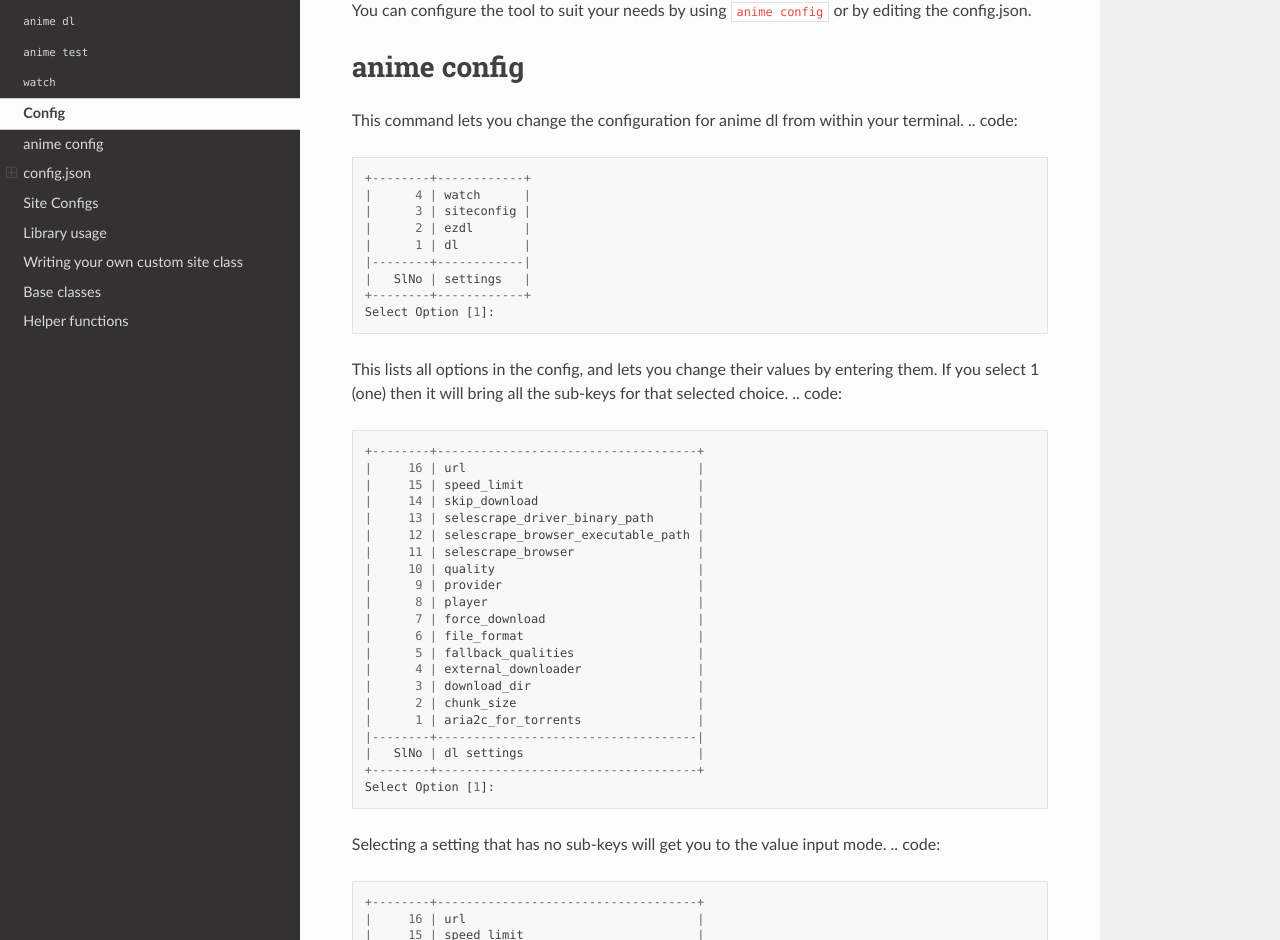
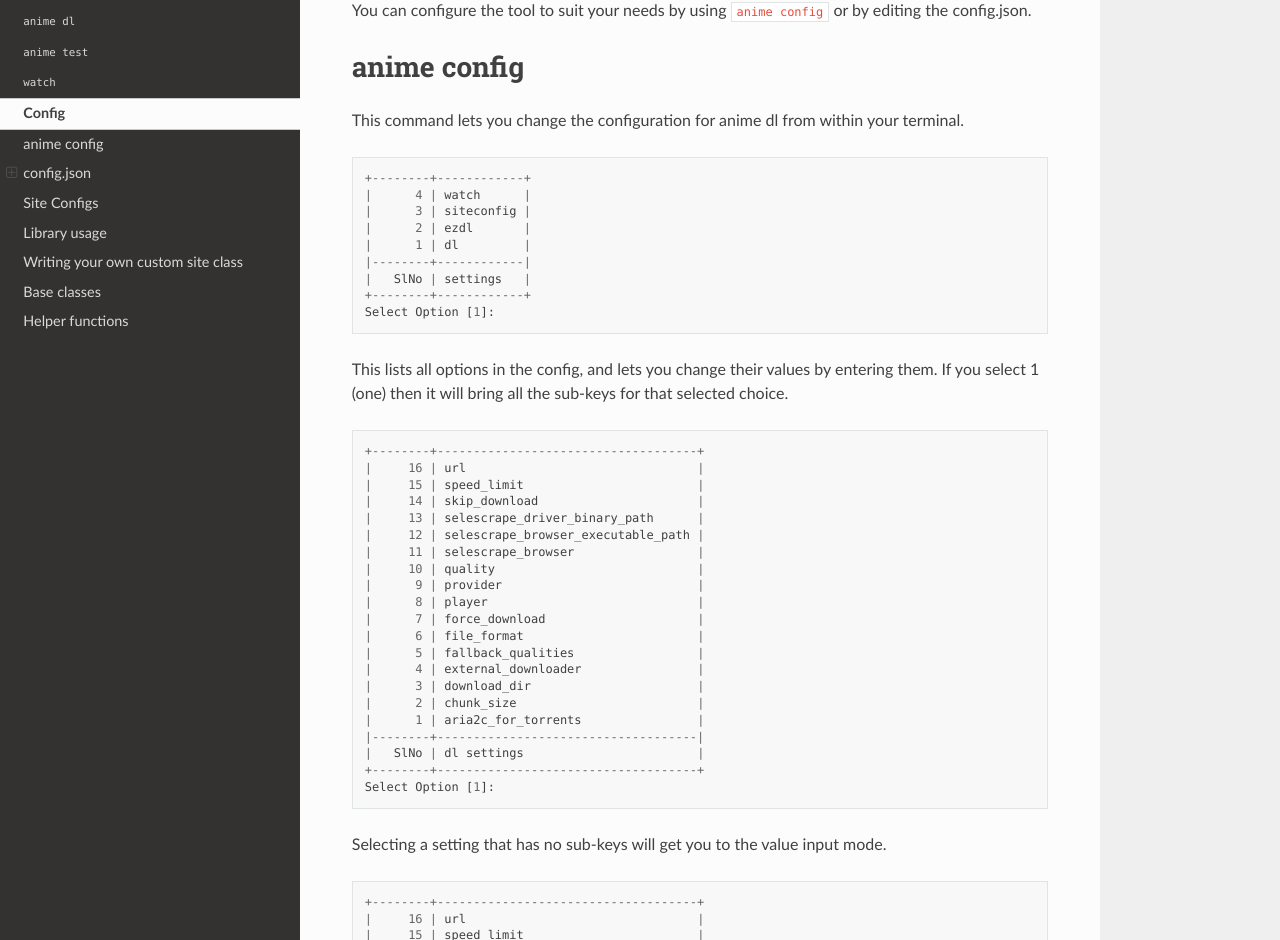
Before and after one commit to anime-dl/anime-downloader, a Sphinx documentation site: the page built from docs/usage/config.rst, in a window 1280 px wide and 1400 px high. Shown: the part 161-1101 px from the top of the window. Built offline with Sphinx 7.4.7 and the Read the Docs theme 2.0.0, drawn with Linux system fonts in a browser that asks for light colours; some of the changed text lies outside the part shown.

Commit message:
Update config.rst

```diff
--- a/docs/usage/config.rst
+++ b/docs/usage/config.rst
@@ -9,7 +9,7 @@ anime config
 
 
 This command lets you change the configuration for anime dl from within your terminal.
-.. code::
+::
     +--------+------------+
     |      4 | watch      |
     |      3 | siteconfig |
@@ -24,7 +24,7 @@ This command lets you change the configuration for anime dl from within your ter
 
 This lists all options in the config, and lets you change their values by entering them.
 If you select 1 (one) then it will bring all the sub-keys for that selected choice.
-.. code::
+::
     +--------+------------------------------------+
     |     16 | url                                |
     |     15 | speed_limit                        |
@@ -49,7 +49,7 @@ If you select 1 (one) then it will bring all the sub-keys for that selected choi
 
 
 Selecting a setting that has no sub-keys will get you to the value input mode.
-.. code::
+::
     +--------+------------------------------------+
     |     16 | url                                |
     |     15 | speed_limit                        |
@@ -90,7 +90,7 @@ It can be found under:
 
 The default config file is given below.
 
-.. code:: json
+::
 
     {
         "dl": {
```
